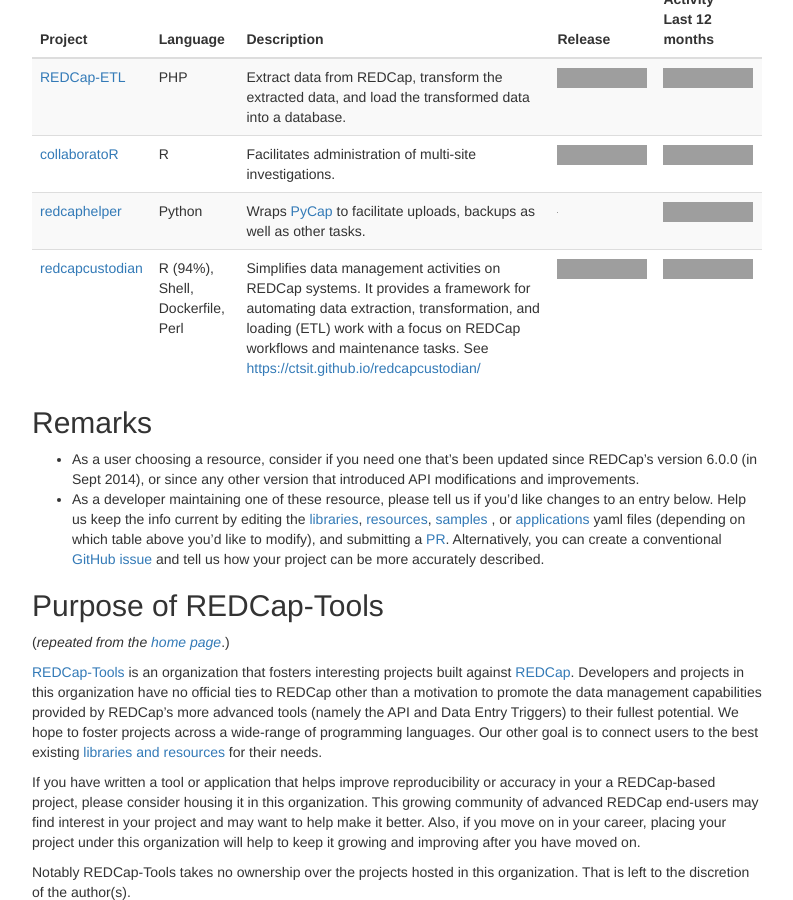
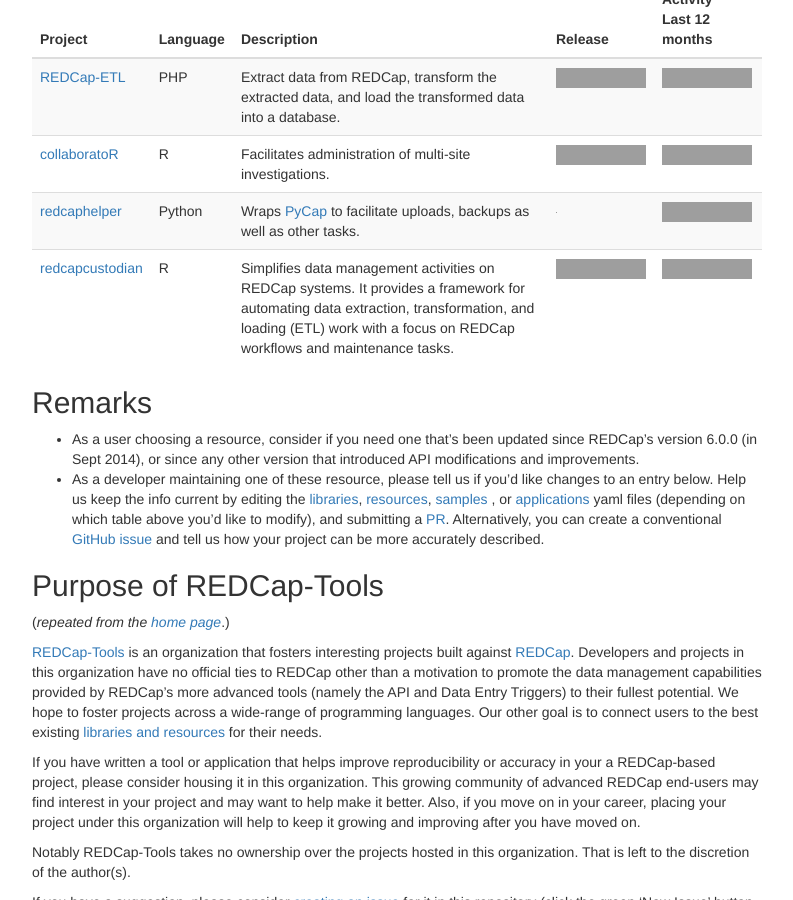
Before and after one commit to redcap-tools/redcap-tools.github.io, a Jekyll site: the page built from projects.md, in a window 1280 px wide and 900 px high, scrolled down 2359 px, cut to the strip 0-900 px from the top of the window. Shown: the whole strip, without its empty margins (243-1036 px from the left). Built offline with Jekyll 4.4.1, drawn with Linux system fonts in a browser that asks for light colours; grey boxes are pictures that could not be loaded.

Commit message:
Update redcapcustodian entry in Applications
Remove minority languages.
Promote the pkgdown site to the primary link.

```diff
--- a/_data/applications.yml
+++ b/_data/applications.yml
@@ -26,8 +26,8 @@
   description: Wraps <a href="https://github.com/redcap-tools/PyCap">PyCap</a> to facilitate uploads, backups as well as other tasks.
 
 - name: redcapcustodian
-  repo: https://github.com/ctsit/redcapcustodian
+  repo: https://ctsit.github.io/redcapcustodian/
   repo_release: https://img.shields.io/github/v/release/ctsit/redcapcustodian.svg
   repo_activity: https://img.shields.io/github/commit-activity/y/ctsit/redcapcustodian?color=9cf&label=commits
-  language: R (94%), Shell, Dockerfile, Perl
-  description: Simplifies data management activities on REDCap systems. It provides a framework for automating data extraction, transformation, and loading (ETL) work with a focus on REDCap workflows and maintenance tasks. See <a href="https://ctsit.github.io/redcapcustodian/">https://ctsit.github.io/redcapcustodian/</a>
+  language: R
+  description: Simplifies data management activities on REDCap systems. It provides a framework for automating data extraction, transformation, and loading (ETL) work with a focus on REDCap workflows and maintenance tasks.
```
